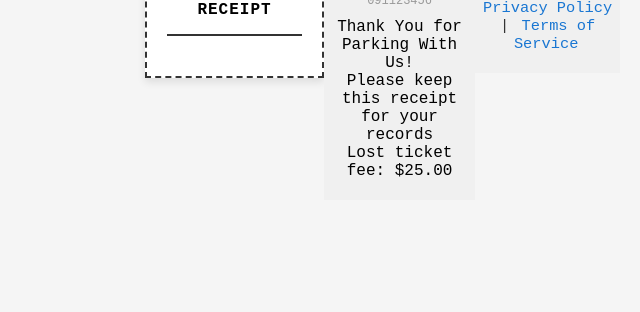
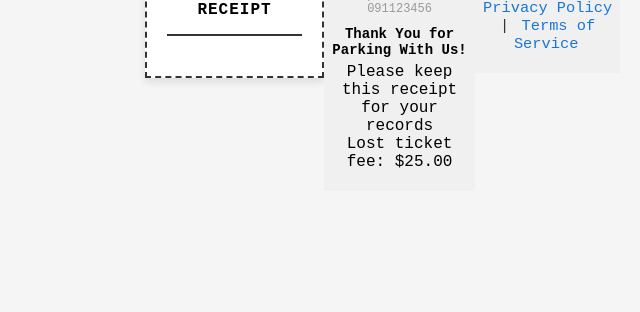
Before and after one commit to yashc2003/ParkSpotter, a Django app: page /recipt/ in a window 1280 px wide. Shown: the part 466-778 px from the top of the page, without its empty margins (640-1280 px from the left). Run offline with Django 5.2, Linux system fonts and the light colour scheme.

Commit message:
Css added for thank-you msg

```diff
--- a/parkspotter/static/css/recipt.css
+++ b/parkspotter/static/css/recipt.css
@@ -87,3 +87,8 @@
             color: #999;
             margin-bottom: 10px;
         }
+.thank-you {
+            font-size: 14px;
+            font-weight: bold;
+            margin-bottom: 5px;
+        }
```
